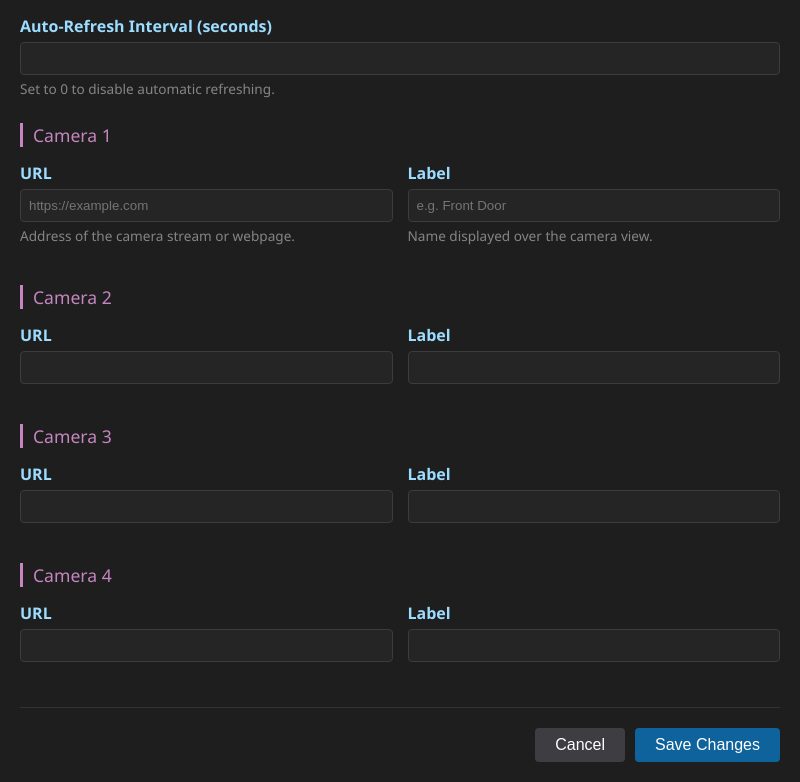
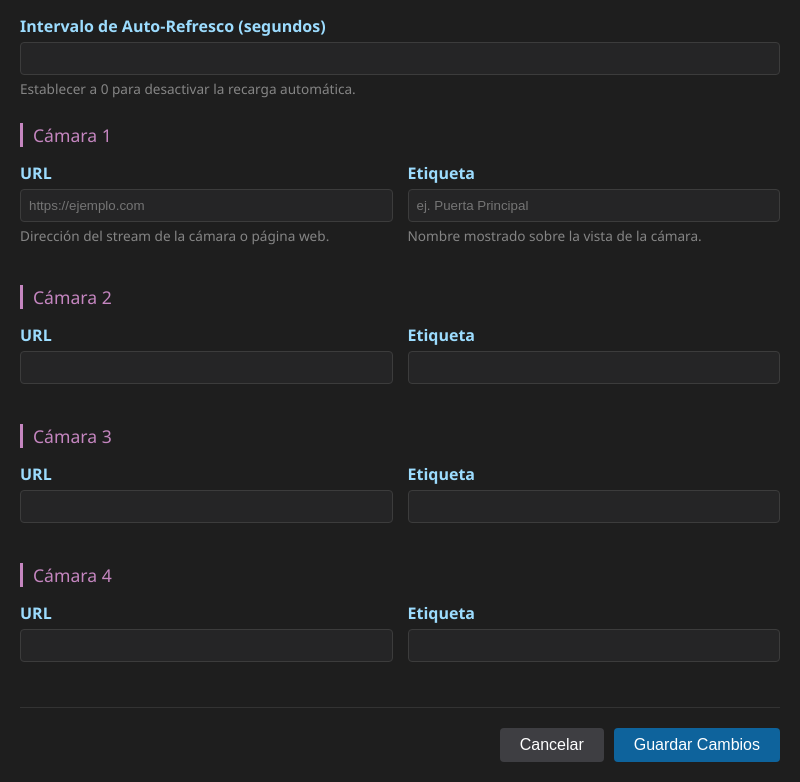
Before and after one commit to SkyDeski/CamViewer, an Electron app: page config.html in a window 800 px wide. Shown: the part 69-851 px from the top of the page. Drawn offline with Linux system fonts and the light colour scheme; no server answers.

Commit message:
Release v1.0.19: Translate to Spanish

```diff
--- a/config.html
+++ b/config.html
@@ -1,9 +1,10 @@
 <!DOCTYPE html>
 <html lang="en">
+
 <head>
     <meta charset="UTF-8">
     <meta name="viewport" content="width=device-width, initial-scale=1.0">
-    <title>Edit Configuration - CamViewer</title>
+    <title>Editar Configuración - CamViewer</title>
     <style>
         body {
             background-color: #1e1e1e;
@@ -13,22 +14,27 @@
             margin: 0;
             box-sizing: border-box;
         }
+
         h2 {
             margin-top: 0;
             color: #ffffff;
             border-bottom: 1px solid #333;
             padding-bottom: 10px;
         }
+
         .form-group {
             margin-bottom: 15px;
         }
+
         label {
             display: block;
             margin-bottom: 5px;
             font-weight: bold;
             color: #9cdcfe;
         }
-        input[type="text"], input[type="number"] {
+
+        input[type="text"],
+        input[type="number"] {
             width: 100%;
             padding: 8px;
             box-sizing: border-box;
@@ -37,15 +43,18 @@
             color: #ffffff;
             border-radius: 4px;
         }
+
         input:focus {
             outline: none;
             border-color: #0e639c;
         }
+
         .help-text {
             font-size: 0.85em;
             color: #858585;
             margin-top: 4px;
         }
+
         .section-title {
             margin-top: 25px;
             margin-bottom: 15px;
@@ -54,6 +63,7 @@
             border-left: 3px solid #c586c0;
             padding-left: 10px;
         }
+
         .actions {
             margin-top: 30px;
             display: flex;
@@ -62,6 +72,7 @@
             border-top: 1px solid #333;
             padding-top: 20px;
         }
+
         button {
             padding: 8px 20px;
             border: none;
@@ -69,20 +80,25 @@
             cursor: pointer;
             font-size: 1em;
         }
+
         .btn-save {
             background-color: #0e639c;
             color: white;
         }
+
         .btn-save:hover {
             background-color: #1177bb;
         }
+
         .btn-cancel {
             background-color: #3e3e42;
             color: white;
         }
+
         .btn-cancel:hover {
             background-color: #4e4e52;
         }
+
         .grid-inputs {
             display: grid;
             grid-template-columns: 1fr 1fr;
@@ -90,74 +106,76 @@
         }
     </style>
 </head>
+
 <body>
 
-    <h2>⚙️ Configuration</h2>
+    <h2>⚙️ Editar Configuración</h2>
 
     <form id="configForm">
 
         <div class="form-group">
-            <label for="refreshInterval">Auto-Refresh Interval (seconds)</label>
+            <label for="refreshInterval">Intervalo de Auto-Refresco (segundos)</label>
             <input type="number" id="refreshInterval" min="0">
-            <div class="help-text">Set to 0 to disable automatic refreshing.</div>
+            <div class="help-text">Establecer a 0 para desactivar la recarga automática.</div>
         </div>
 
-        <div class="section-title">Camera 1</div>
+        <div class="section-title">Cámara 1</div>
         <div class="grid-inputs">
             <div class="form-group">
                 <label for="url0">URL</label>
-                <input type="text" id="url0" placeholder="https://example.com">
-                <div class="help-text">Address of the camera stream or webpage.</div>
+                <input type="text" id="url0" placeholder="https://ejemplo.com">
+                <div class="help-text">Dirección del stream de la cámara o página web.</div>
             </div>
             <div class="form-group">
-                <label for="label0">Label</label>
-                <input type="text" id="label0" placeholder="e.g. Front Door">
-                <div class="help-text">Name displayed over the camera view.</div>
+                <label for="label0">Etiqueta</label>
+                <input type="text" id="label0" placeholder="ej. Puerta Principal">
+                <div class="help-text">Nombre mostrado sobre la vista de la cámara.</div>
             </div>
         </div>
 
-        <div class="section-title">Camera 2</div>
+        <div class="section-title">Cámara 2</div>
         <div class="grid-inputs">
             <div class="form-group">
                 <label for="url1">URL</label>
                 <input type="text" id="url1">
             </div>
             <div class="form-group">
-                <label for="label1">Label</label>
+                <label for="label1">Etiqueta</label>
                 <input type="text" id="label1">
             </div>
         </div>
 
-        <div class="section-title">Camera 3</div>
+        <div class="section-title">Cámara 3</div>
         <div class="grid-inputs">
             <div class="form-group">
                 <label for="url2">URL</label>
                 <input type="text" id="url2">
             </div>
             <div class="form-group">
-                <label for="label2">Label</label>
+                <label for="label2">Etiqueta</label>
                 <input type="text" id="label2">
             </div>
         </div>
 
-        <div class="section-title">Camera 4</div>
+        <div class="section-title">Cámara 4</div>
         <div class="grid-inputs">
             <div class="form-group">
                 <label for="url3">URL</label>
                 <input type="text" id="url3">
             </div>
             <div class="form-group">
-                <label for="label3">Label</label>
+                <label for="label3">Etiqueta</label>
                 <input type="text" id="label3">
             </div>
         </div>
 
         <div class="actions">
-            <button type="button" class="btn-cancel" id="cancelBtn">Cancel</button>
-            <button type="button" class="btn-save" id="saveBtn">Save Changes</button>
+            <button type="button" class="btn-cancel" id="cancelBtn">Cancelar</button>
+            <button type="button" class="btn-save" id="saveBtn">Guardar Cambios</button>
         </div>
     </form>
 
     <script src="config.js"></script>
 </body>
+
 </html>
--- a/config.js
+++ b/config.js
@@ -53,6 +53,6 @@ cancelBtn.addEventListener('click', () => {
 
 // Close on Success
 ipcRenderer.on('save-success', () => {
-    alert('Configuration saved successfully!');
+    alert('¡Configuración guardada correctamente!');
     window.close();
 });
--- a/package.json
+++ b/package.json
@@ -1,7 +1,7 @@
 {
   "name": "camviewer",
   "productName": "CamViewer",
-  "version": "1.0.18",
+  "version": "1.0.19",
   "description": "Raspberry Pi Camera Viewer",
   "main": "main.js",
   "scripts": {
--- a/renderer.js
+++ b/renderer.js
@@ -142,7 +142,7 @@ function init() {
         });
     } catch (e) {
         console.error('Critical error in renderer init:', e);
-        alert('Critical error initializing app: ' + e.message);
+        alert('Error crítico inicializando la aplicación: ' + e.message);
     }
 }
 
```
Also changed, not shown: main.js (+11 -11 lines), CHANGELOG.md.
